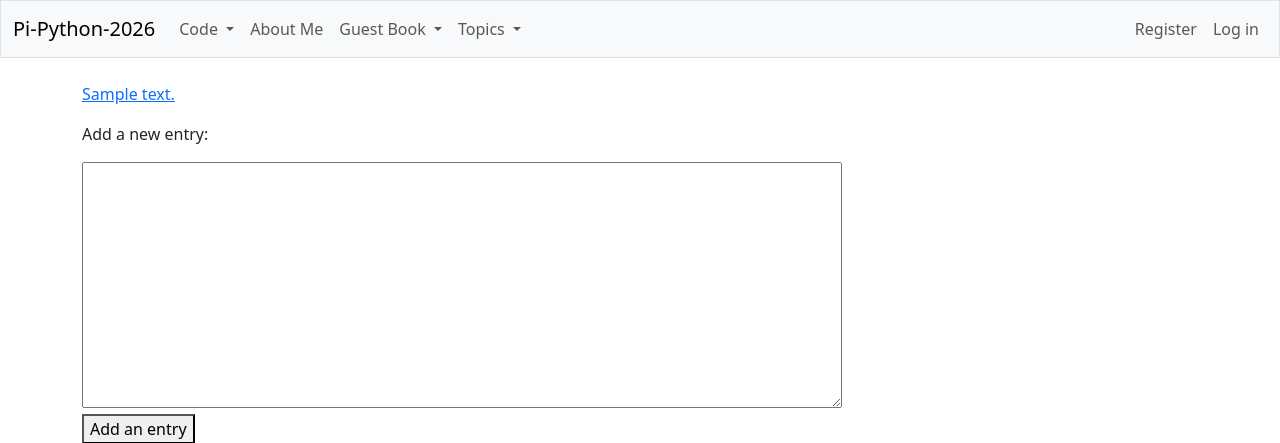
After one commit to tjsiwinski2000/2026_pi_python, a Django app: page /new_entry/1/ in a window 1280 px wide. The commit adds this page. Shown: the top 443 px of the page. Run offline with Django 5.2, Linux system fonts and the light colour scheme; tables that the repository leaves empty hold one stand-in row (values such as "Sample post"); parts of the project's set-up code (start-up, migrations or seed data) failed here and were passed over; some libraries are stand-ins or nearby versions.

Commit message:
0710-2026 update

```diff
--- a/pp_project/pi_python/forms.py
+++ b/pp_project/pi_python/forms.py
@@ -1,8 +1,15 @@
 from django import forms
-from .models import Topic
+from .models import Topic , Entry
 
 class TopicForm(forms.ModelForm):
     class Meta:
         model = Topic
         fields = ['text']
         labels = {'text': ''}
+
+class EntryForm(forms.ModelForm):
+    class Meta:
+        model = Entry
+        fields = ['text']
+        labels = {'text': ''}
+        widgets = {'text' : forms.Textarea(attrs={'cols':80})}
--- /dev/null
+++ b/pp_project/pi_python/templates/pi_python/new_entry.html
@@ -0,0 +1,14 @@
+{%  extends "pi_python/base.html" %}
+
+{% block content %}
+
+    <p><a href="{% url 'pi_python:topic' topic.id %}"> {{ topic }}</a></p>
+
+    <p>Add a new entry:</p>
+
+    <form action="{% url 'pi_python:new_entry' topic.id  %}" method = 'post' >
+        {% csrf_token %}
+        {{ form.as_div }}
+        <button name = "submit">Add an entry </button>
+    </form>
+{% endblock content %}
--- a/pp_project/pi_python/urls.py
+++ b/pp_project/pi_python/urls.py
@@ -14,5 +14,7 @@ urlpatterns = [
     # detail page for a single topic
     path('topics/<int:topic_id>/', views.topic, name='topic'),
     # Page for adding a enw topic.
-    path('new_topic/', views.new_topic, name='new_topic')
+    path('new_topic/', views.new_topic, name='new_topic'),
+    # Page for adding a new entry.
+    path('new_entry/<int:topic_id>/', views.new_entry, name='new_entry'),
 ]
--- a/pp_project/pi_python/views.py
+++ b/pp_project/pi_python/views.py
@@ -1,7 +1,7 @@
 from django.shortcuts import render, redirect
 from .get_weather_now import get_weather
 from .models import Topic
-from .forms import TopicForm
+from .forms import TopicForm, EntryForm
 
 def index(request):
     weather = get_weather('F')
@@ -41,3 +41,23 @@ def new_topic(request):
     # Display a blank or invalid form.
     context = {'form' : form}
     return render(request, 'pi_python/new_topic.html', context)
+
+def new_entry(request, topic_id):
+    """ Add a new entry for a particular topic."""
+    topic = Topic.objects.get(id=topic_id)
+
+    if request.method != 'POST' :
+        # No data submitted ; create a blank form.
+        form = EntryForm()
+    else:
+        # POST data submitted; process data.
+        form = EntryForm(data = request.POST)
+        if form.is_valid():
+            new_entry = form.save(commit=False)
+            new_entry.topic = topic
+            new_entry.save()
+            return redirect('pi_python:topic', topic_id = topic_id)
+
+    # Display a blank or invalid form
+    context = {'topic' : topic, 'form' : form}
+    return render(request, 'pi_python/new_entry.html', context)
```
Also changed, not shown: pp_project/pi_python/templates/pi_python/topic.html (+10 -8 lines), README.md.
